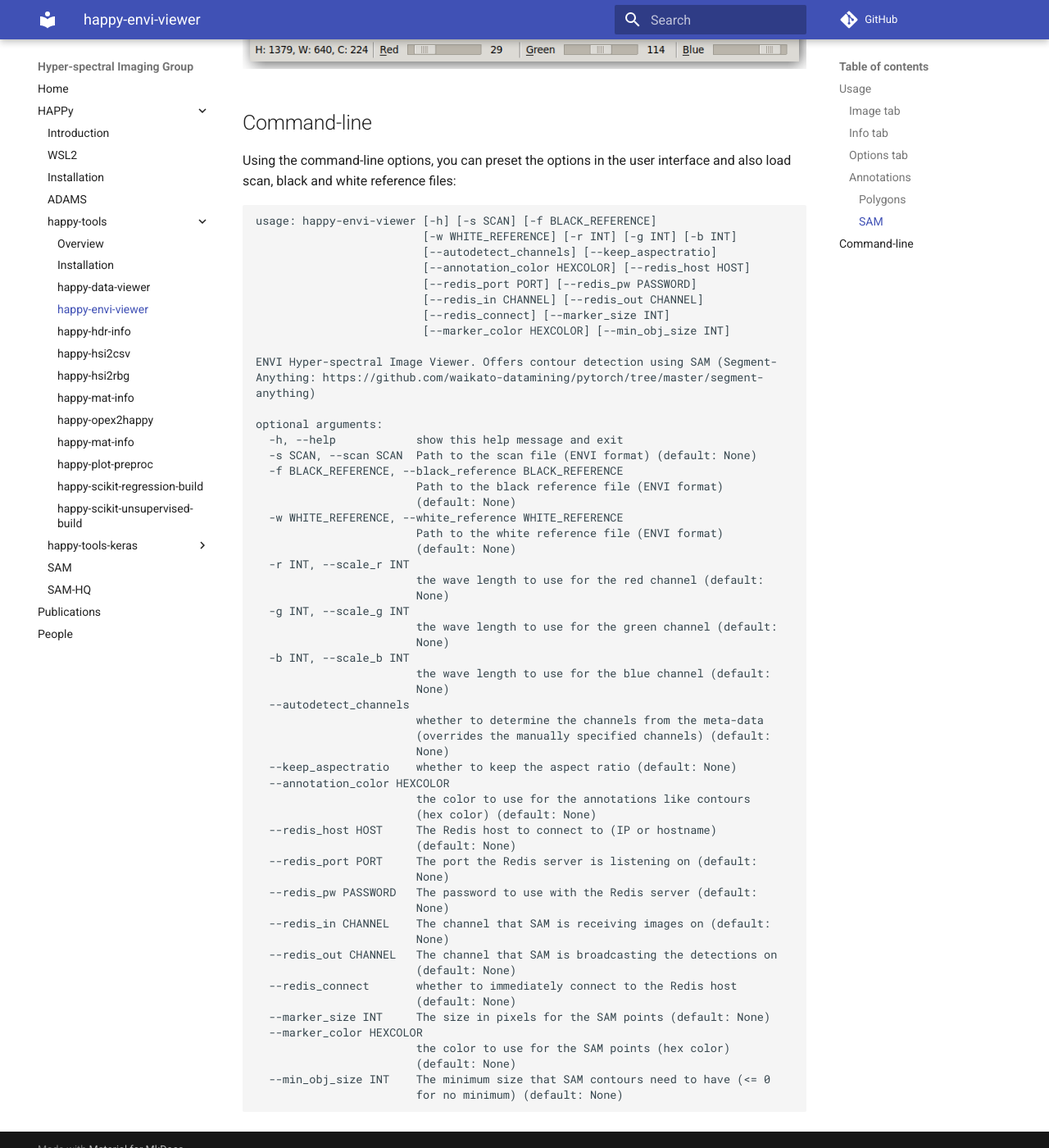
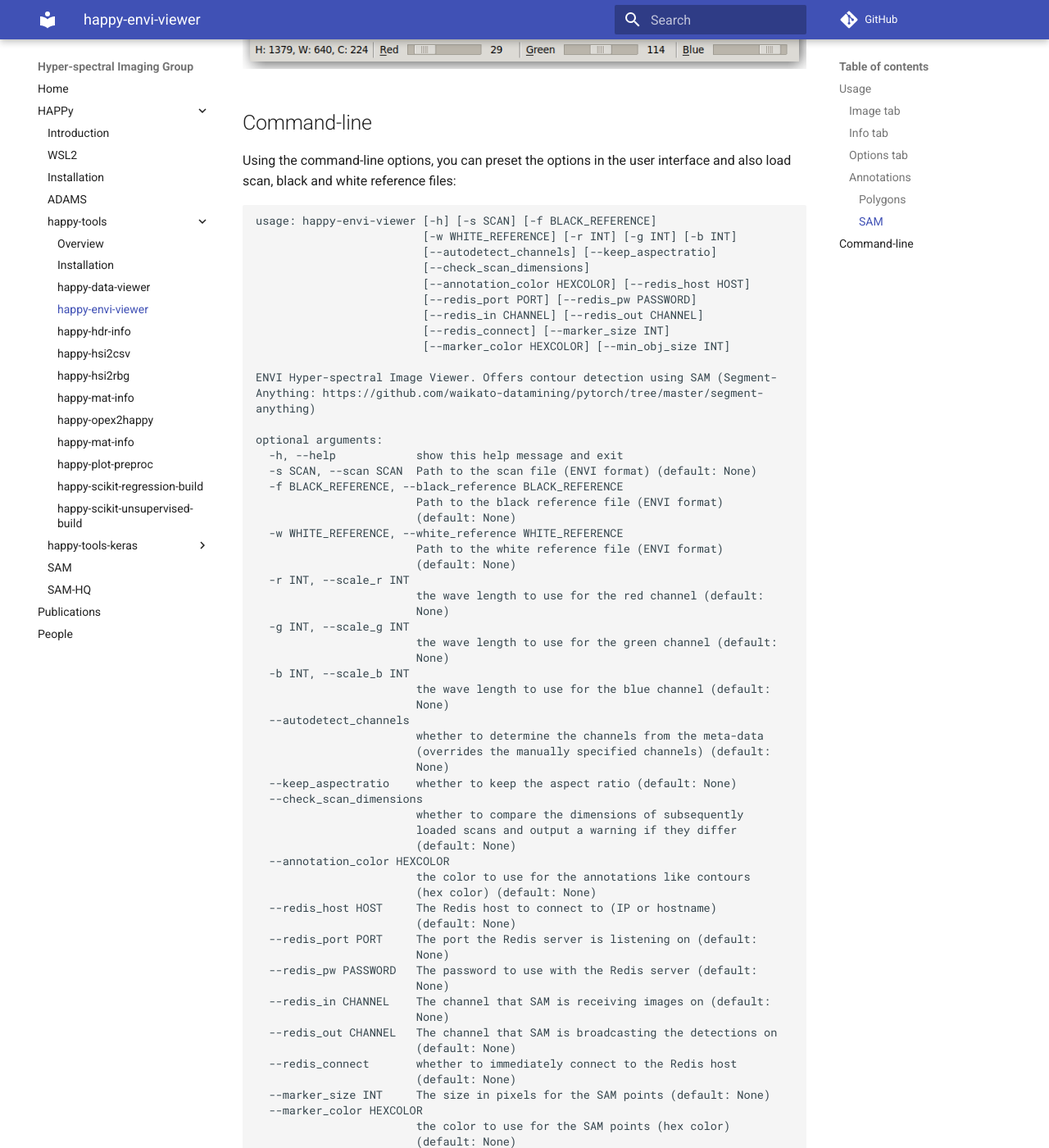
Before and after one commit to wairas/hsi-website, an MkDocs documentation site: the page built from docs/happy/happy_tools/happy-envi-viewer.md, in a window 1280 px wide and 1400 px high, scrolled down 6424 px. Shown: the whole window at 82% size. Built offline with MkDocs 1.6.1 and Material for MkDocs 9.7.7, drawn with Linux system fonts in a browser that asks for light colours; comment, search, counter and statistics services are not loaded; some of the changed text lies outside the part shown.

Commit message:
updated help-screen

```diff
--- a/docs/happy/happy_tools/happy-envi-viewer.md
+++ b/docs/happy/happy_tools/happy-envi-viewer.md
@@ -101,6 +101,7 @@
 usage: happy-envi-viewer [-h] [-s SCAN] [-f BLACK_REFERENCE]
                          [-w WHITE_REFERENCE] [-r INT] [-g INT] [-b INT]
                          [--autodetect_channels] [--keep_aspectratio]
+                         [--check_scan_dimensions]
                          [--annotation_color HEXCOLOR] [--redis_host HOST]
                          [--redis_port PORT] [--redis_pw PASSWORD]
                          [--redis_in CHANNEL] [--redis_out CHANNEL]
@@ -134,6 +135,10 @@
                         (overrides the manually specified channels) (default:
                         None)
   --keep_aspectratio    whether to keep the aspect ratio (default: None)
+  --check_scan_dimensions
+                        whether to compare the dimensions of subsequently
+                        loaded scans and output a warning if they differ
+                        (default: None)
   --annotation_color HEXCOLOR
                         the color to use for the annotations like contours
                         (hex color) (default: None)
```
